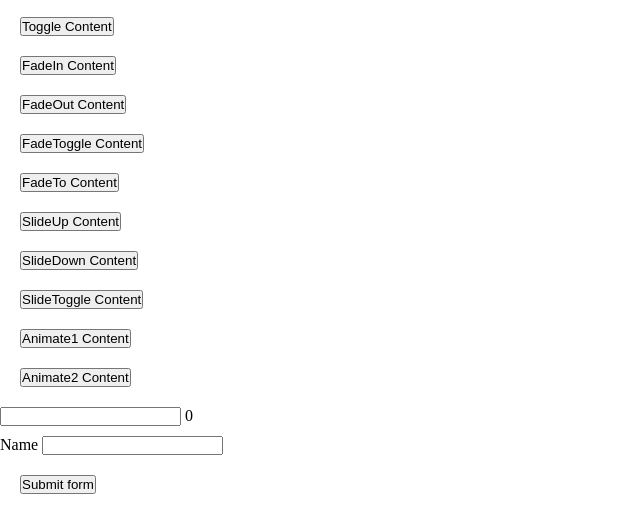
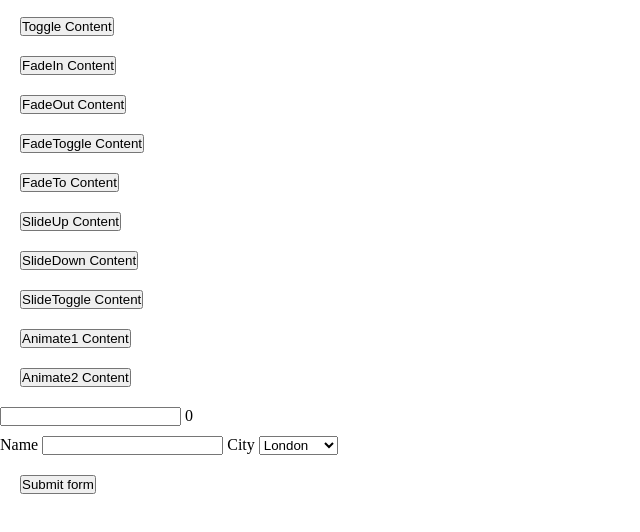
Before and after one commit to abhay-ag/jQuery, a plain HTML site: page Day-2/index.html in a window 1280 px wide. Shown: the part 190-722 px from the top of the page, without its empty margins (0-640 px from the left). Drawn offline with Linux system fonts and the light colour scheme.

Commit message:
form events completed

```diff
--- a/Day-2/index.html
+++ b/Day-2/index.html
@@ -45,6 +45,13 @@
     <form id="taskForm">
         <label for="name">Name</label>
         <input accesskey="f" type="text" name="" id="taskInput">
+
+        <label for="city">City</label>
+        <select name="" id="">
+            <option value="London">London</option>
+            <option value="Paris">Paris</option>
+            <option value="New York">New York</option>
+        </select>
         <button type="submit">Submit form</button>
     </form>
     <script src="../jquery-3.6.0.js"></script>
--- a/Day-2/task.js
+++ b/Day-2/task.js
@@ -30,6 +30,10 @@ $(document).ready(function(){
     $("#taskInput").focus(function(){
         console.log("Focus changed to form");
     })
+    $("select").change(function(){
+        let selectedOption = $(this).find(":selected").val();
+        console.log("You selected: ", selectedOption);
+    })
 
     // Task - 1
     let i =0;
```
